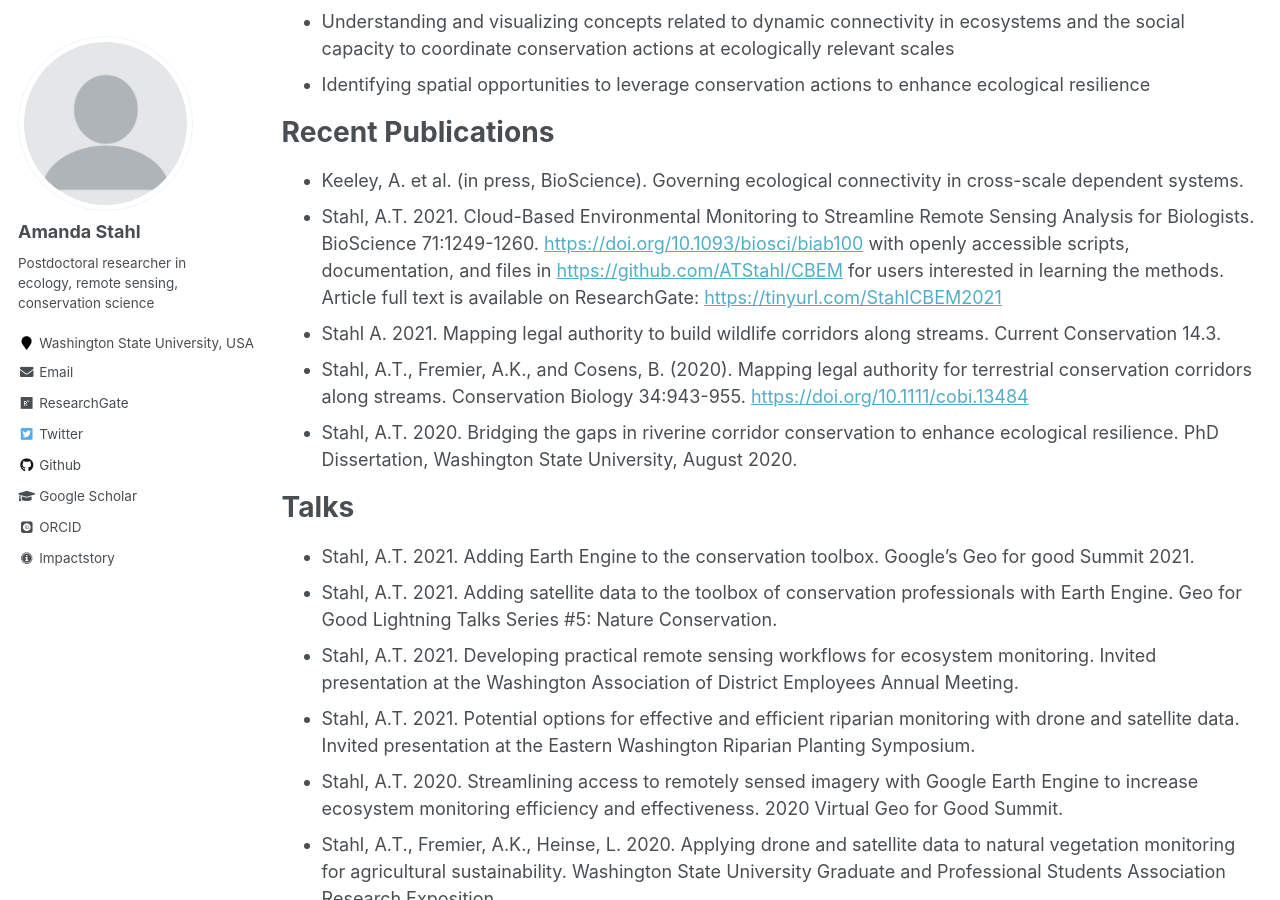
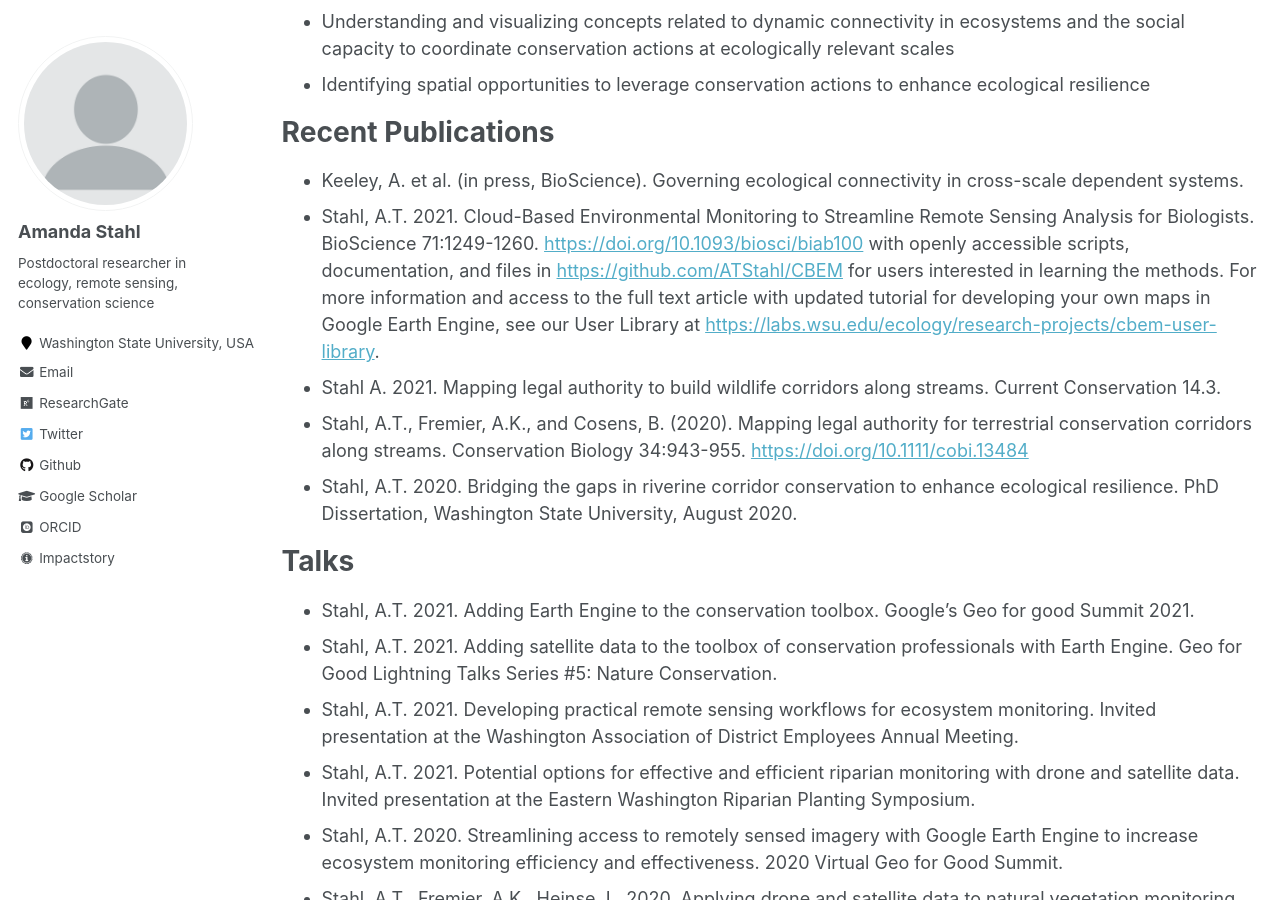
Before and after one commit to ATStahl/ATSpages, a Jekyll site: the page built from _pages/cv.md, in a window 1280 px wide and 900 px high, scrolled down 866 px. Built offline with Jekyll 4.4.1, drawn with Linux system fonts in a browser that asks for light colours; some web fonts are replaced.

Commit message:
more link updates to user library

```diff
--- a/_pages/cv.md
+++ b/_pages/cv.md
@@ -38,8 +38,7 @@ Research Interests
 Recent Publications
 ======
 * Keeley, A. et al. (in press, BioScience). Governing ecological connectivity in cross-scale dependent systems.
-* Stahl, A.T. 2021. Cloud-Based Environmental Monitoring to Streamline Remote Sensing Analysis for Biologists. BioScience 71:1249-1260. <a href="https://doi.org/10.1093/biosci/biab100">https://doi.org/10.1093/biosci/biab100</a> with openly accessible scripts, documentation, and files in <a href="https://github.com/ATStahl/CBEM">https://github.com/ATStahl/CBEM</a> for users interested in learning the methods. Article full text is available on ResearchGate: <a href="https://tinyurl.com/StahlCBEM2021">https://tinyurl.com/StahlCBEM2021
-</a>
+* Stahl, A.T. 2021. Cloud-Based Environmental Monitoring to Streamline Remote Sensing Analysis for Biologists. BioScience 71:1249-1260. <a href="https://doi.org/10.1093/biosci/biab100">https://doi.org/10.1093/biosci/biab100</a> with openly accessible scripts, documentation, and files in <a href="https://github.com/ATStahl/CBEM">https://github.com/ATStahl/CBEM</a> for users interested in learning the methods. For more information and access to the full text article with updated tutorial for developing your own maps in Google Earth Engine, see our User Library at <a href="https://labs.wsu.edu/ecology/research-projects/cbem-user-library/">https://labs.wsu.edu/ecology/research-projects/cbem-user-library</a>.
 * Stahl A. 2021. Mapping legal authority to build wildlife corridors along streams. Current Conservation 14.3.
 * Stahl, A.T., Fremier, A.K., and Cosens, B. (2020). Mapping legal authority for terrestrial conservation corridors along streams. Conservation Biology 34:943-955. <a href="https://doi.org/10.1111/cobi.13484">https://doi.org/10.1111/cobi.13484</a>
 * Stahl, A.T. 2020. Bridging the gaps in riverine corridor conservation to enhance ecological resilience. PhD Dissertation, Washington State University, August 2020.
```
Also changed, not shown: 1 other file.
